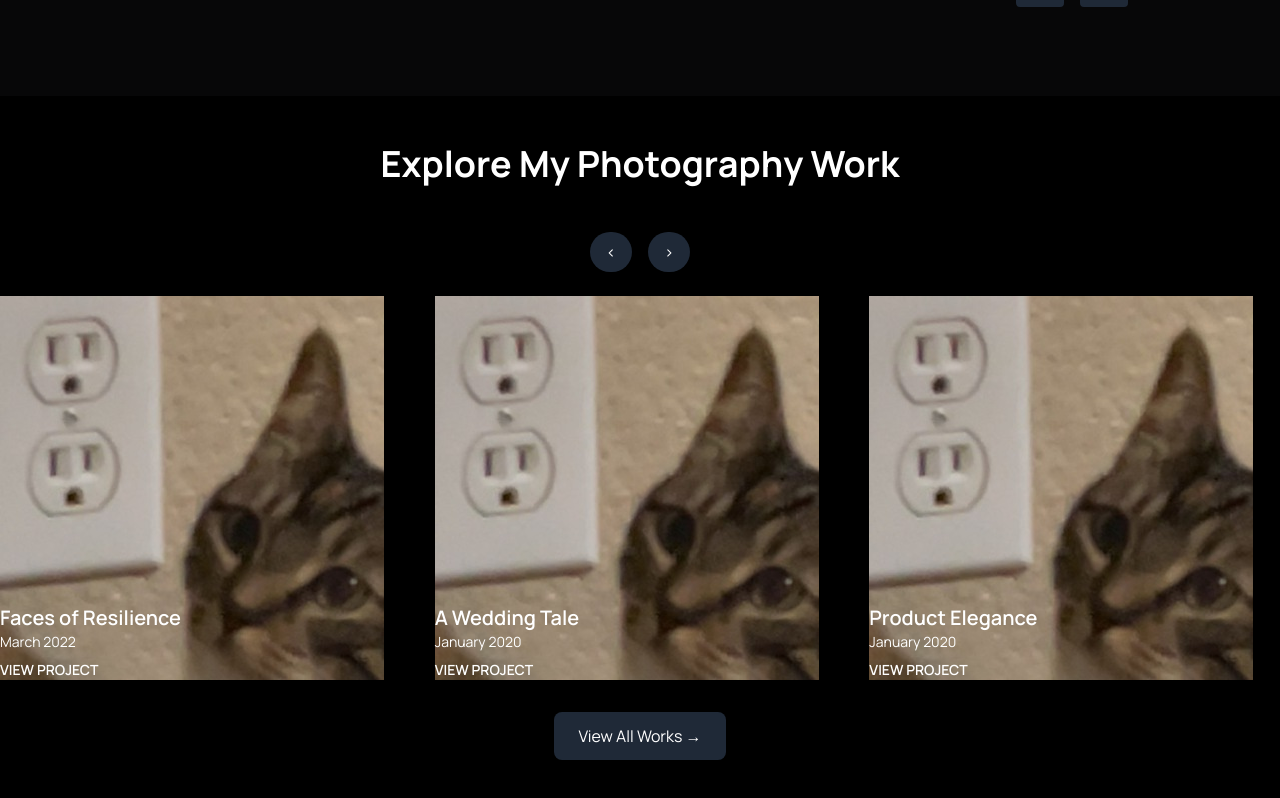
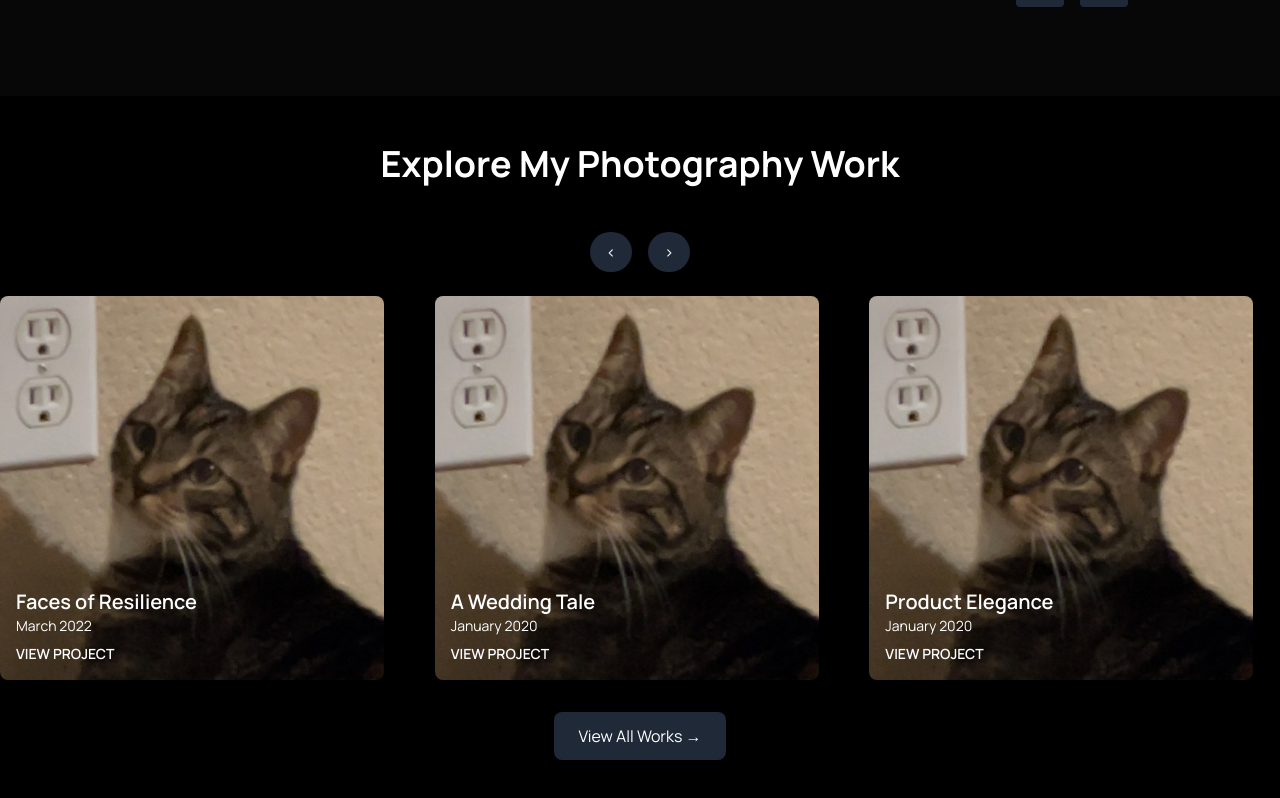
Before and after one commit to Jula000/photostudio, a Next.js app: page / in a window 1280 px wide. Shown: the part 2556-3354 px from the top of the page. Built offline with nearby package versions, Linux system fonts and the light colour scheme.

Commit message:
fix problem

```diff
--- a/src/app/components/AboutComponent.jsx
+++ b/src/app/components/AboutComponent.jsx
@@ -1,7 +1,7 @@
 import Image from "next/image";
-import SocialMediaButtons from "./common/SocialMediaBtn.jsx";
-import Section from "./common/Section.jsx";
-import Button from "./common/Button.jsx";
+import SocialMediaButtons from "./common/SocialMediaBtn";
+import Section from "./common/Section";
+import Button from "./common/Button";
 
 export default function AboutComponent() {
   return (
--- a/src/app/components/Portfolio.jsx
+++ b/src/app/components/Portfolio.jsx
@@ -37,9 +37,12 @@ const Portfolio = () => {
         <div className="grid md:grid-cols-3 gap-6">
           {projects.map((project, index) => (
             <Link href={project.link} key={index}>
-              <div className="flex group cursor-pointer w-96 h-96 bg-[url('/kytsya.jpg')]">
-                <div className="inset-0 bg-black opacity-30 group-hover:opacity-50 rounded-lg"></div>
-                <div className="flex place-self-end bottom-4 left-4 flex-col">
+              <div
+                className="flex group cursor-pointer w-96 h-96 bg-cover bg-center rounded-lg overflow-hidden relative"
+                style={{ backgroundImage: `url(${project.image})` }}
+              >
+                <div className="rounded-lg"></div>
+                <div className="flex place-self-end bottom-4 left-4 flex-col relative z-10">
                   <h2 className="text-xl font-semibold">{project.title}</h2>
                   <p className="text-sm">{project.date}</p>
                   <p className="mt-2 text-sm font-semibold">VIEW PROJECT</p>
```
